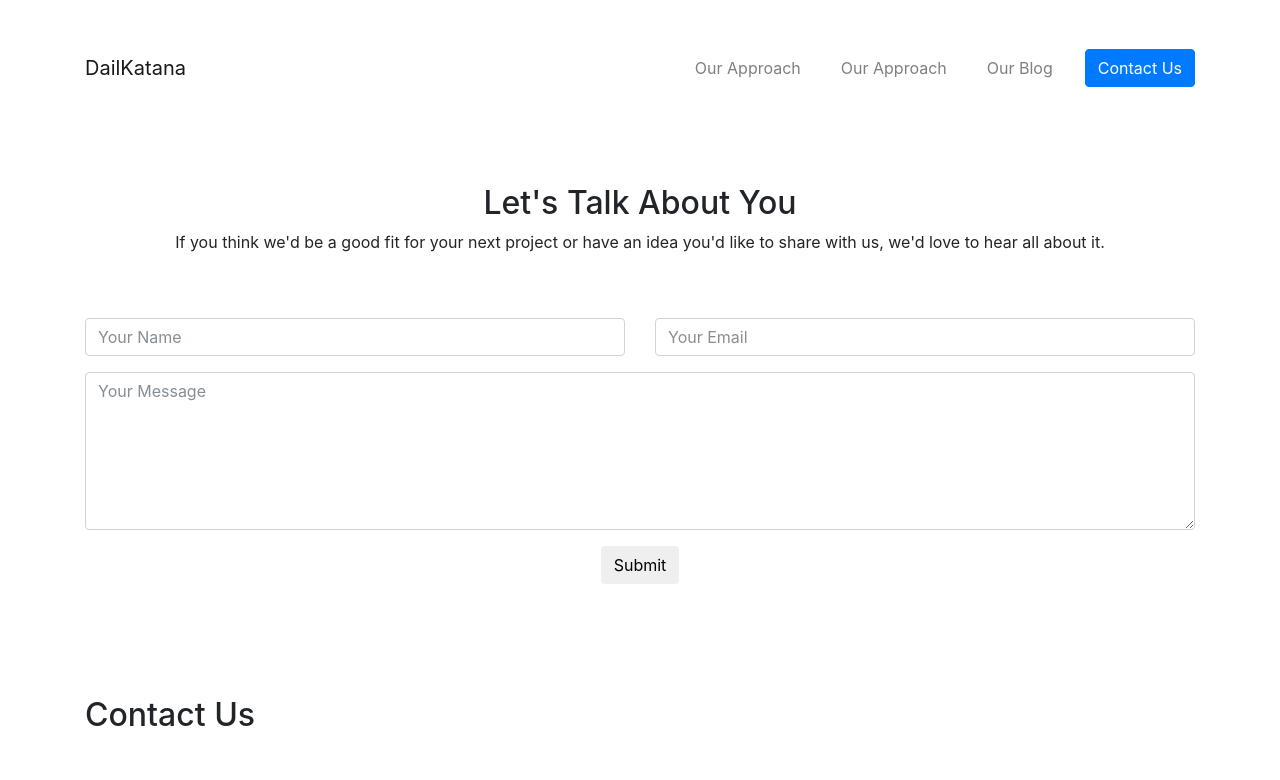
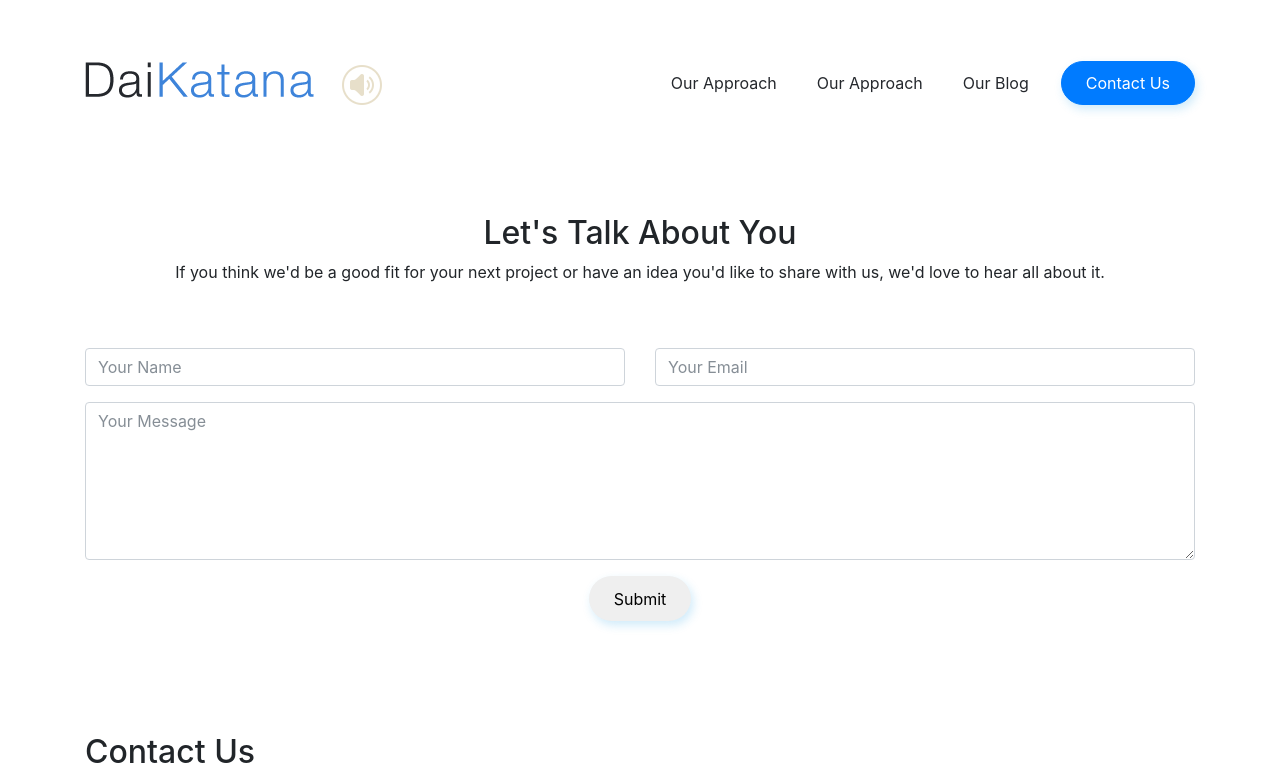
Before and after one commit to Azizul-1/psdToHtml-bootstrap, a website: page src/index.html in a window 1280 px wide. Shown: the top 780 px of the page. Drawn offline with Linux system fonts and the light colour scheme.

Commit message:
completed header section.

```diff
--- a/src/index.html
+++ b/src/index.html
@@ -15,9 +15,9 @@
   <body>
     <header>
       <div class="container">
-        <nav class="navbar navbar-light navbar-expand-lg px-0 py-5">
+        <nav class="navbar navbar-light navbar-expand-lg px-0 py-3 py-md-5">
           <a class="navbar-brand" href="#">DailKatana</a>
-          <button class="navbar-toggler" type="button" data-toggle="collapse" data-target="#primaryNav">
+          <button class="navbar-toggler mb-2 mb-sm-0" type="button" data-toggle="collapse" data-target="#primaryNav">
             <span class="navbar-toggler-icon"></span>
           </button>
           <div class="collapse navbar-collapse justify-content-end" id="primaryNav">
@@ -26,7 +26,7 @@
               <li class="nav-item pr-4"><a class="nav-link" href="#">Our Approach</a></li>
               <li class="nav-item pr-4"><a class="nav-link" href="#">Our Blog</a></li>
             </ul>
-            <a class="btn btn-primary" href="#">Contact Us</a>
+            <a class="btn btn-primary mt-3 mt-lg-0" href="#">Contact Us</a>
           </div>
         </nav>
       </div>
--- a/src/scss/style.scss
+++ b/src/scss/style.scss
@@ -0,0 +1,29 @@
+.navbar-brand{
+	background: url("../assets/images/logo.png") left center no-repeat;
+  text-indent: -9999px;
+  padding: 20px 150px;
+  transform: scale(.5);
+  transform-origin: 0 50%;
+
+  @media (min-width: 576px){
+    transform: scale(.7);
+  }
+
+  @media (min-width: 992px){
+    transform: scale(1);
+  }
+}
+
+.navbar-light .navbar-nav .nav-link{
+  color: #25282d;
+}
+
+.btn{
+  border-radius: 30px;
+  padding: .375rem 1.3rem;
+  box-shadow: 2.5px 4.33px 10px 0px rgba(43, 163, 232, 0.22);
+
+  @media(min-width: 992px){
+    padding: .575rem 1.5rem;
+  }
+}
```
Also changed, not shown: src/css/style.css.
